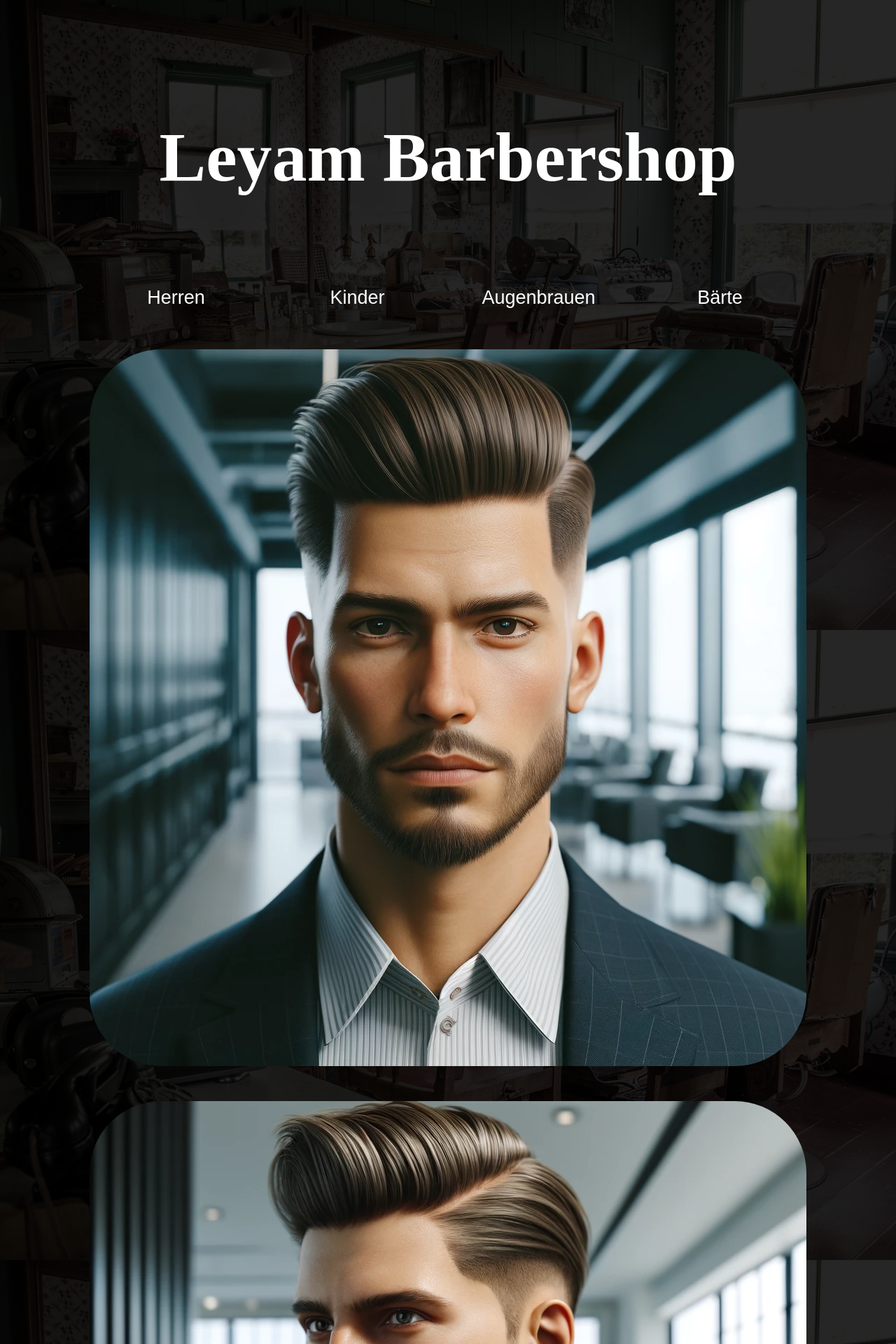
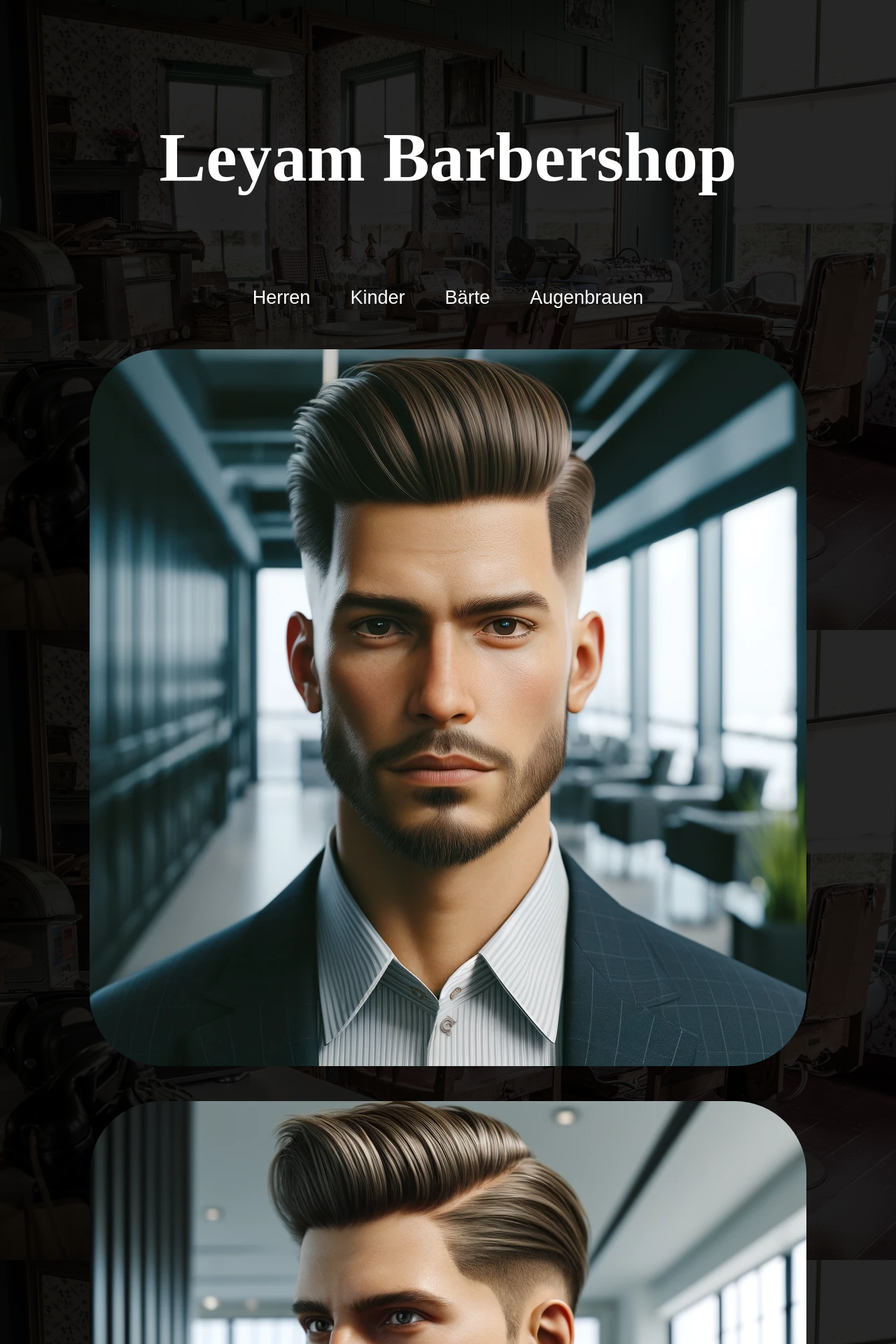
Before and after one commit to leyambarbershop/lbs, a Jekyll site: the page built from index.html, in a window 1280 px wide. Shown: the top 1920 px of the page at 70% size. Built offline with Jekyll 4.4.1, drawn with Linux system fonts in a browser that asks for light colours.

Commit message:
make navbar wrap to a new line, fix 2nd line being off center after wrap

```diff
--- a/_data/navigation.yaml
+++ b/_data/navigation.yaml
@@ -2,7 +2,7 @@
   link: herren.html
 - name: Kinder
   link: kinder.html
+- name: Bärte
+  link: baerte.html
 - name: Augenbrauen
   link: augenbrauen.html
-- name: Bärte
-  link: baerte.html
--- a/_includes/navigation.html
+++ b/_includes/navigation.html
@@ -4,7 +4,6 @@
 	<button class="button nav-button" onclick="location.href=' {{item.link}}'">
 		<!--<a href="{{ item.link }}" {% if page.url == item.link %} class="current" {% endif %}>	</a>-->
 		<span>{{ item.name }}</span>
-
 		</button>
 		{% endfor %}
 </nav>
--- a/_sass/main.scss
+++ b/_sass/main.scss
@@ -56,9 +56,11 @@
   display: flex;
   flex-direction: row;
   justify-content: center;
-  align-items: center;
+  align-items: start;
   margin-top: 50px;
-  gap: 1vh;
+  flex-wrap: wrap;
+  gap: 5vh;
+
 }
 
 /*
@@ -79,7 +81,7 @@
   line-height: 50px;
   height: 50px;
   text-align: center;
-  width: 250px;
+  display: inline-block;
   cursor: pointer;
   font-size: 3vh;
 }
@@ -94,6 +96,7 @@
 .nav-button span {
   transition: all 0.3s;
 }
+
 .nav-button::before {
   content: '';
   position: absolute;
```
